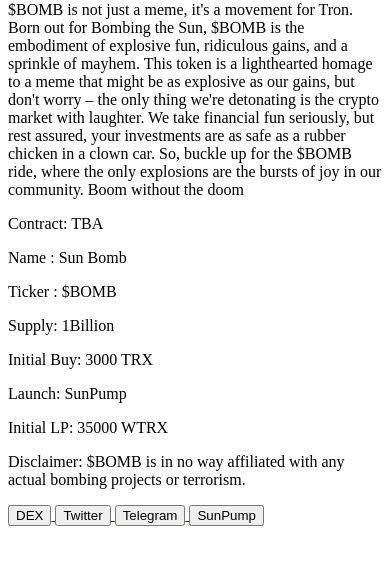
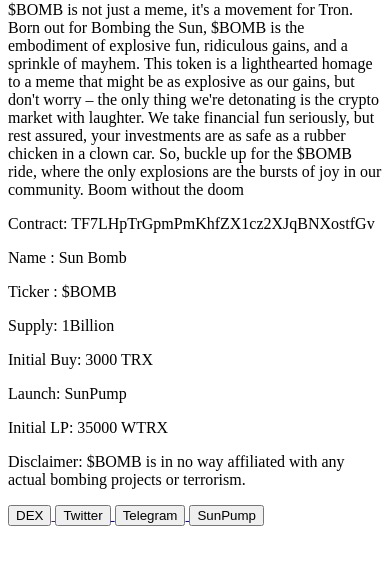
Before and after one commit to bombethereum/bombeth, a plain HTML site: page mobile.html in a window 390 px wide. Shown: the part 79-644 px from the top of the page. Drawn offline with Linux system fonts and the light colour scheme.

Commit message:
Update mobile.html

```diff
--- a/mobile.html
+++ b/mobile.html
@@ -98,7 +98,7 @@
   <div class="piece output" id="output">
         <h1>$BOMB</h1>
     <p>$BOMB is not just a meme, it's a movement for Tron. Born out for Bombing the Sun, $BOMB is the embodiment of explosive fun, ridiculous gains, and a sprinkle of mayhem. This token is a lighthearted homage to a meme that might be as explosive as our gains, but don't worry – the only thing we're detonating is the crypto market with laughter. We take financial fun seriously, but rest assured, your investments are as safe as a rubber chicken in a clown car. So, buckle up for the $BOMB ride, where the only explosions are the bursts of joy in our community. Boom without the doom</p>
-    <p>Contract: TBA<p>
+    <p>Contract: TF7LHpTrGpmPmKhfZX1cz2XJqBNXostfGv<p>
 	Name : Sun Bomb<p>
 	Ticker : $BOMB<p>
 
```
